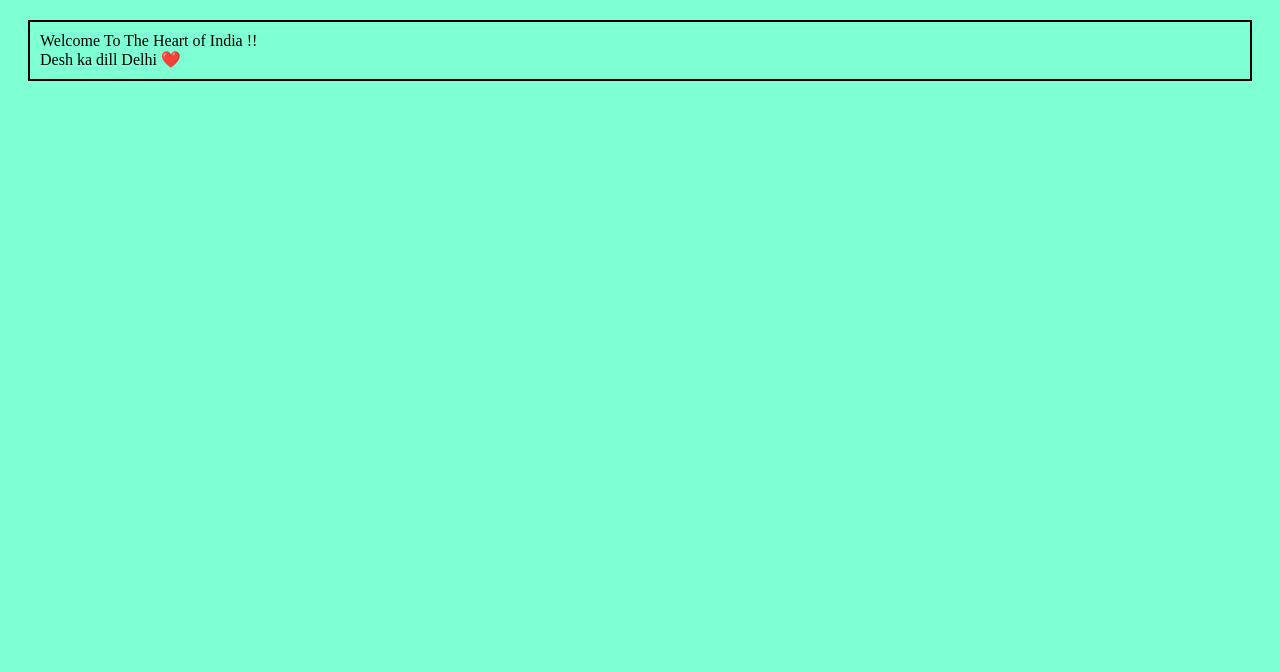
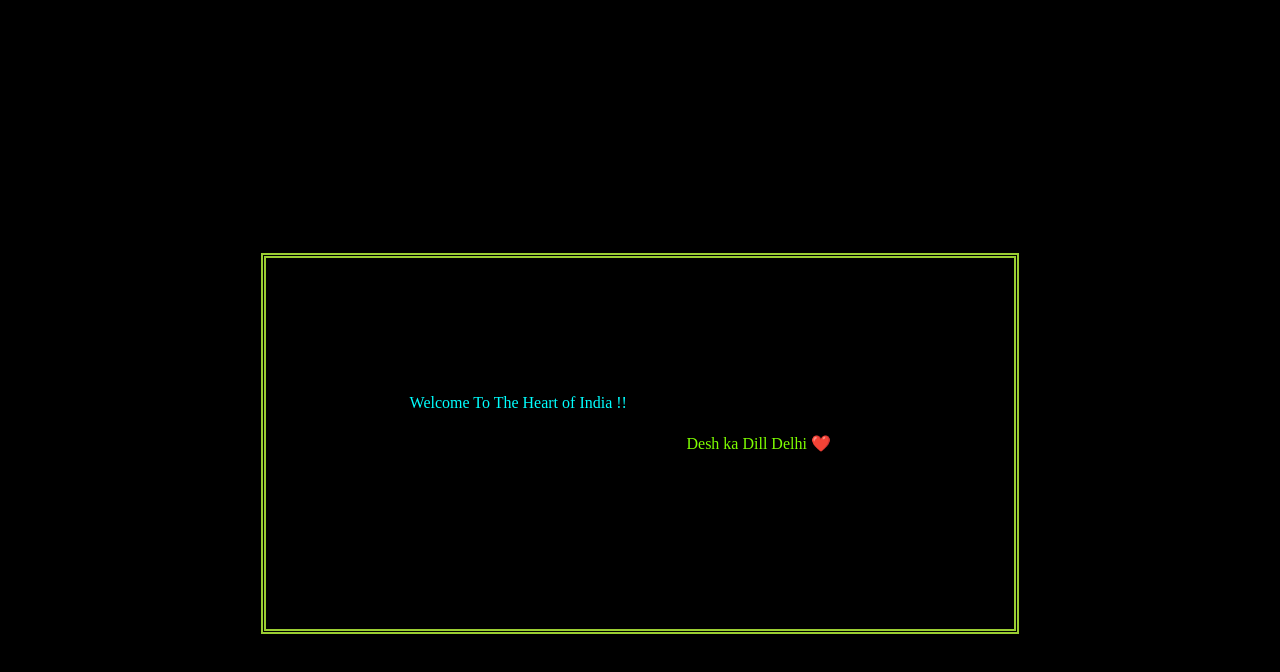
Before and after one commit to RME-Bulsajo/WT-Group-Project, a plain HTML site: page Public/Pages/welcome.html in a window 1280 px wide. Drawn offline with Linux system fonts and the light colour scheme.

Commit message:
html of welcome page , most of the   home done

```diff
--- a/Public/Pages/welcome.html
+++ b/Public/Pages/welcome.html
@@ -5,12 +5,12 @@
     <meta http-equiv="X-UA-Compatible" content="IE=edge">
     <meta name="viewport" content="width=device-width, initial-scale=1.0">
     <title>Welcome Page </title>
-    <link rel="stylesheet" href="../styles/style.css">
+    <link rel="stylesheet" href="../styles/welcome.css">
 </head>
 <body>
-    <div class="container">
-        Welcome To The Heart of India !! <br>
-        Desh ka dill Delhi ❤️
+    <div class="animet-container">
+        <div id="line1">Welcome To The Heart of India !! <br> </div>
+        <div id="line2">Desh ka Dill Delhi ❤️</div>
     </div>
 
 </body>
--- /dev/null
+++ b/Public/styles/welcome.css
@@ -0,0 +1,27 @@
+* {
+    background-color: black;
+    color : violet;
+}
+
+.animet-container {
+    border: 5px solid yellowgreen;
+    border-style: double;
+    display: flex ;
+    justify-content: center;
+    margin: 20%;
+    padding: 10%;
+}
+
+.animet-container #line1{
+    text-decoration: dotted;
+    color: aqua;
+    align-items: center;
+    padding: 10px;
+
+}
+
+.animet-container #line2{
+    color: chartreuse;
+    align-items: center;
+    padding: 10%;
+}
```
Also changed, not shown: Public/Pages/home.html (+13 -2 lines), Public/styles/home.css (+13 -0 lines), Public/Resources/delhi-imagemap-placeholder.png (added), Public/Resources/redfort.jpg (added).
